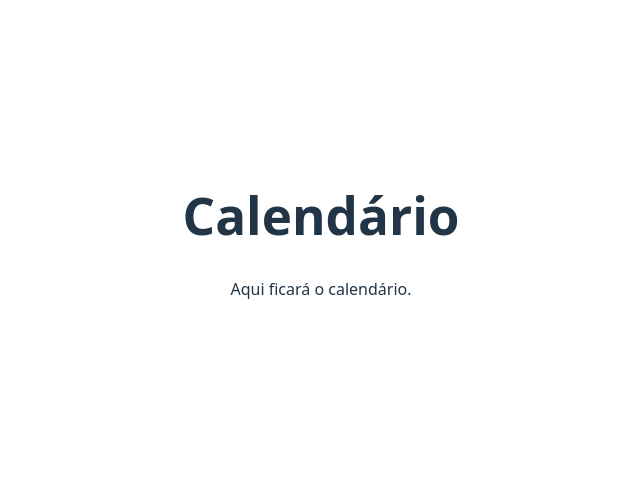
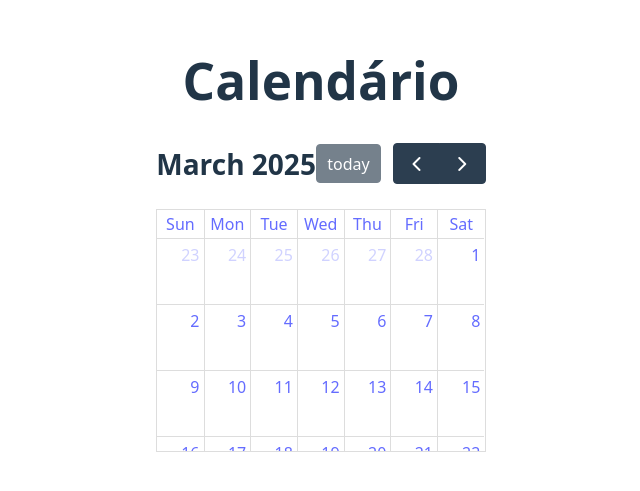
Before and after one commit to biankacosta/calenedu, a React (Vite) app in the folder frontend/: page /calendar in a window 1280 px wide. Shown: the part 165-656 px from the top of the page, without its empty margins (319-959 px from the left). Built offline with nearby package versions, Linux system fonts and the light colour scheme; no server answers.

Commit message:
feat: add fullcalencar, calendar component, calendarview page, and calendar event service

```diff
--- /dev/null
+++ b/frontend/src/components/Calendar.tsx
@@ -0,0 +1,40 @@
+import FullCalendar from "@fullcalendar/react";
+import dayGridPlugin from "@fullcalendar/daygrid";
+import { useEffect, useState } from "react";
+import { getEvents, CalendarEvent } from "../services/eventService";
+import api from "../services/api";
+
+const Calendar = () => {
+  const [events, setEvents] = useState<CalendarEvent[]>([]);
+  const [dateRange, setDateRange] = useState({ start: "", end: "" });
+
+  // Função para buscar eventos com base no intervalo de datas
+  const fetchEvents = async (startDate: string, endDate: string) => {
+    const data = await getEvents(startDate, endDate);
+    setEvents(data);
+  };
+
+  // Atualiza os eventos sempre que o intervalo de datas mudar
+  useEffect(() => {
+    if (dateRange.start && dateRange.end) {
+      fetchEvents(dateRange.start, dateRange.end);
+    }
+  }, [dateRange]);
+
+  return (
+    <FullCalendar
+      plugins={[dayGridPlugin]}
+      initialView="dayGridMonth"
+      events={events} // Renderiza os eventos carregados
+      datesSet={(info) => {
+        // Atualiza o intervalo de datas com base na visão do calendário
+        setDateRange({
+          start: info.startStr, // Data inicial visível no calendário
+          end: info.endStr, // Data final visível no calendário
+        });
+      }}
+    />
+  );
+};
+
+export default Calendar;
--- a/frontend/src/pages/CalendarView.tsx
+++ b/frontend/src/pages/CalendarView.tsx
@@ -1,10 +1,13 @@
+import React from 'react';
+import Calendar from '../components/Calendar';
+
 const CalendarView = () => {
-    return (
-      <div className="p-4">
-        <h1 className="text-2xl font-bold">Calendário</h1>
-        <p>Aqui ficará o calendário.</p>
-      </div>
-    );
-  };
+  return (
+    <div>
+      <h1>Calendário</h1>
+      <Calendar />
+    </div>
+  );
+};
 
-  export default CalendarView;
+export default CalendarView;
--- /dev/null
+++ b/frontend/src/services/eventService.ts
@@ -0,0 +1,23 @@
+import api from "./api";
+
+// Definição do tipo de evento (ajuste se necessário)
+export interface CalendarEvent {
+  id: string;
+  title: string;
+  description?: string;
+  start: string;
+  end?: string;
+}
+
+// Função para buscar atividades no backend dentro de um intervalo de datas
+export const getEvents = async (startDate: string, endDate: string): Promise<CalendarEvent[]> => {
+  try {
+    const response = await api.get<CalendarEvent[]>("/activities", {
+      params: { start_date: startDate, end_date: endDate },
+    });
+    return response.data;
+  } catch (error) {
+    console.error("Erro ao buscar atividades:", error);
+    return [];
+  }
+};
```
